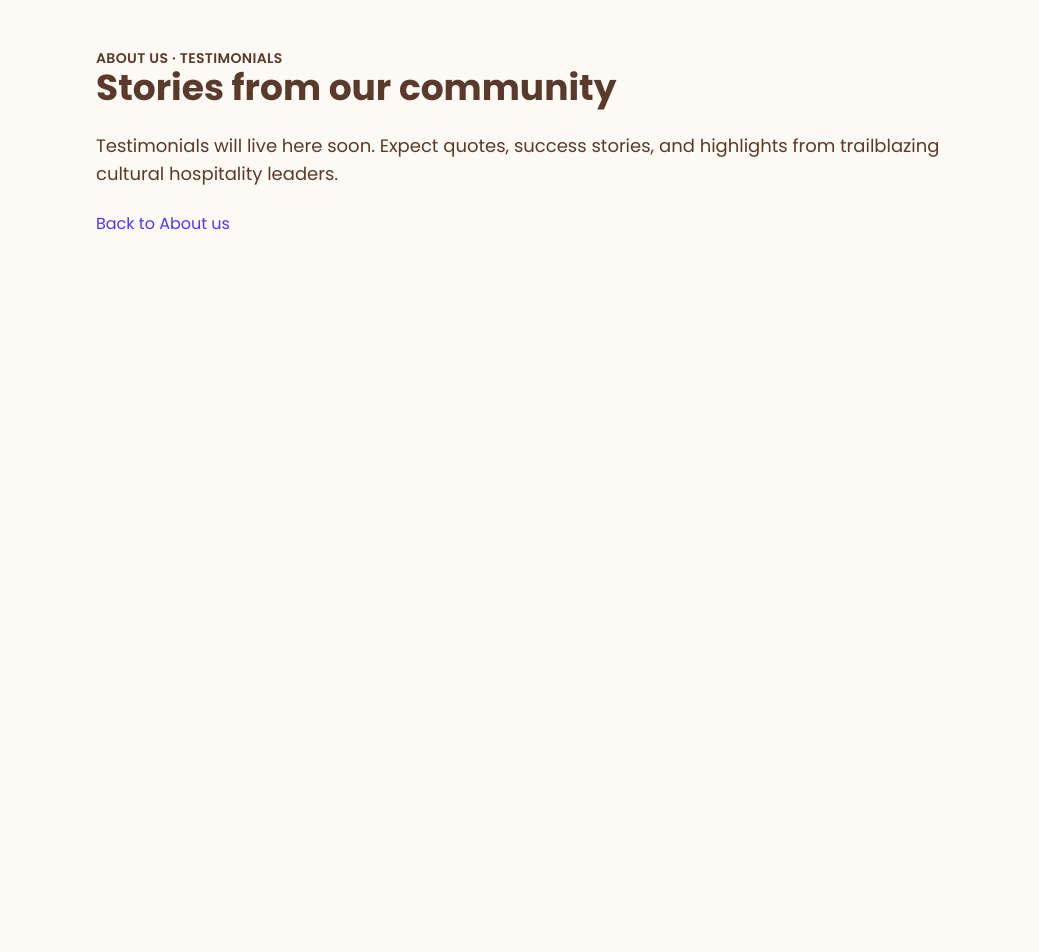
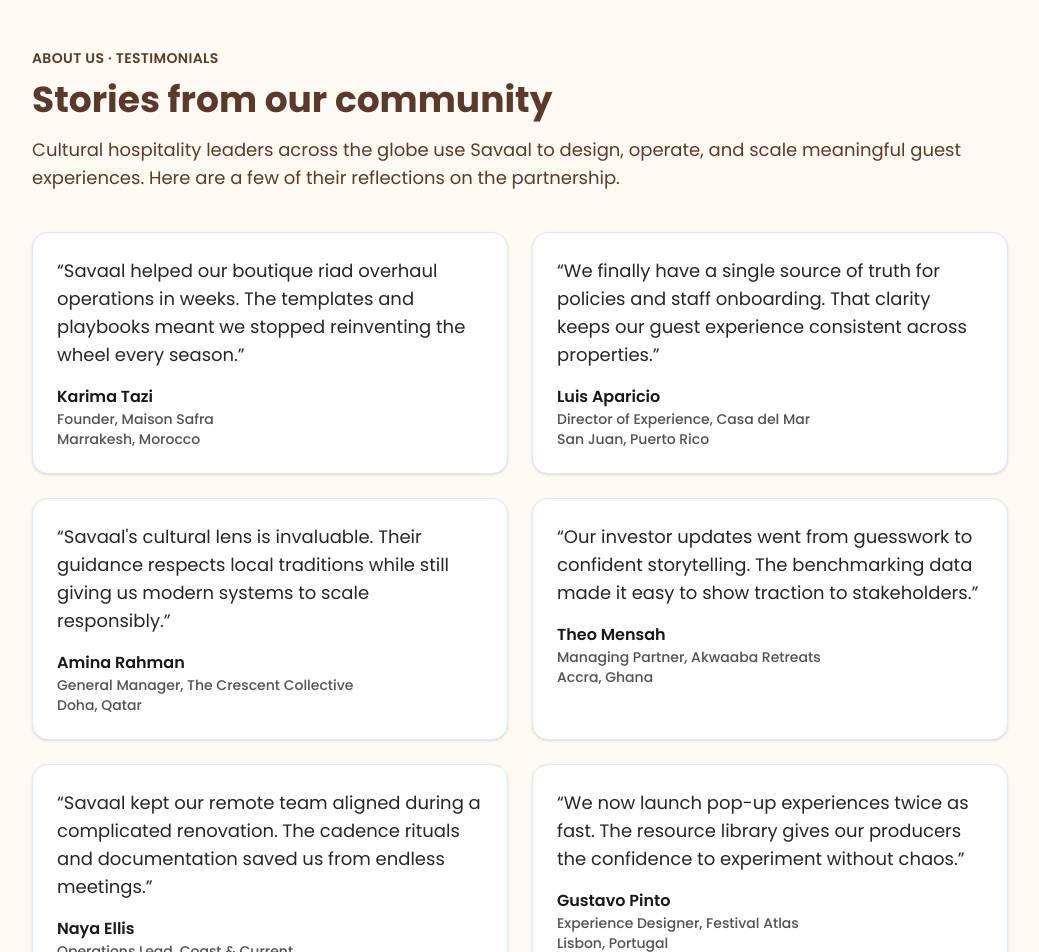
Before and after one commit to LayerSyncAi/savaal, a Next.js app: page /about-us/testimonials in a window 1280 px wide. Shown: the part 160-1112 px from the top of the page, without its empty margins (120-1159 px from the left). Before the commit the page ends 800 px from the top, so only its background shows below. Built offline with nearby package versions, Linux system fonts and the light colour scheme.

Commit message:
Add testimonials content

```diff
--- a/app/about-us/testimonials/page.tsx
+++ b/app/about-us/testimonials/page.tsx
@@ -1,20 +1,89 @@
 import Link from "next/link";
+
+const testimonials = [
+  {
+    quote:
+      "Savaal helped our boutique riad overhaul operations in weeks. The templates and playbooks meant we stopped reinventing the wheel every season.",
+    name: "Karima Tazi",
+    role: "Founder, Maison Safra",
+    location: "Marrakesh, Morocco",
+  },
+  {
+    quote:
+      "We finally have a single source of truth for policies and staff onboarding. That clarity keeps our guest experience consistent across properties.",
+    name: "Luis Aparicio",
+    role: "Director of Experience, Casa del Mar",
+    location: "San Juan, Puerto Rico",
+  },
+  {
+    quote:
+      "Savaal's cultural lens is invaluable. Their guidance respects local traditions while still giving us modern systems to scale responsibly.",
+    name: "Amina Rahman",
+    role: "General Manager, The Crescent Collective",
+    location: "Doha, Qatar",
+  },
+  {
+    quote:
+      "Our investor updates went from guesswork to confident storytelling. The benchmarking data made it easy to show traction to stakeholders.",
+    name: "Theo Mensah",
+    role: "Managing Partner, Akwaaba Retreats",
+    location: "Accra, Ghana",
+  },
+  {
+    quote:
+      "Savaal kept our remote team aligned during a complicated renovation. The cadence rituals and documentation saved us from endless meetings.",
+    name: "Naya Ellis",
+    role: "Operations Lead, Coast & Current",
+    location: "Oakland, California",
+  },
+  {
+    quote:
+      "We now launch pop-up experiences twice as fast. The resource library gives our producers the confidence to experiment without chaos.",
+    name: "Gustavo Pinto",
+    role: "Experience Designer, Festival Atlas",
+    location: "Lisbon, Portugal",
+  },
+];
 
 export default function AboutUsTestimonialsPage() {
   return (
-    <section className="mx-auto flex max-w-4xl flex-col gap-6 px-6 py-24">
-      <div>
+    <section className="mx-auto flex max-w-5xl flex-col gap-10 px-6 py-24">
+      <div className="space-y-3">
         <p className="text-sm font-semibold uppercase tracking-wide text-indigo-600">
           About us · Testimonials
         </p>
-        <h1 className="text-4xl font-bold text-neutral-900">
-          Stories from our community
-        </h1>
+        <div className="space-y-4">
+          <h1 className="text-4xl font-bold text-neutral-900">
+            Stories from our community
+          </h1>
+          <p className="text-lg text-neutral-700">
+            Cultural hospitality leaders across the globe use Savaal to design,
+            operate, and scale meaningful guest experiences. Here are a few of
+            their reflections on the partnership.
+          </p>
+        </div>
       </div>
-      <p className="text-lg text-neutral-700">
-        Testimonials will live here soon. Expect quotes, success stories, and
-        highlights from trailblazing cultural hospitality leaders.
-      </p>
+
+      <div className="grid gap-6 md:grid-cols-2">
+        {testimonials.map((testimonial) => (
+          <figure
+            key={testimonial.name}
+            className="flex h-full flex-col gap-4 rounded-2xl border border-indigo-100 bg-white p-6 shadow-sm"
+          >
+            <blockquote className="text-lg text-neutral-800">
+              “{testimonial.quote}”
+            </blockquote>
+            <figcaption className="flex flex-col text-sm font-medium text-neutral-600">
+              <span className="text-base font-semibold text-neutral-900">
+                {testimonial.name}
+              </span>
+              <span>{testimonial.role}</span>
+              <span>{testimonial.location}</span>
+            </figcaption>
+          </figure>
+        ))}
+      </div>
+
       <Link
         href="/about-us"
         className="inline-flex w-fit items-center text-indigo-600 underline-offset-4 hover:underline"
```
